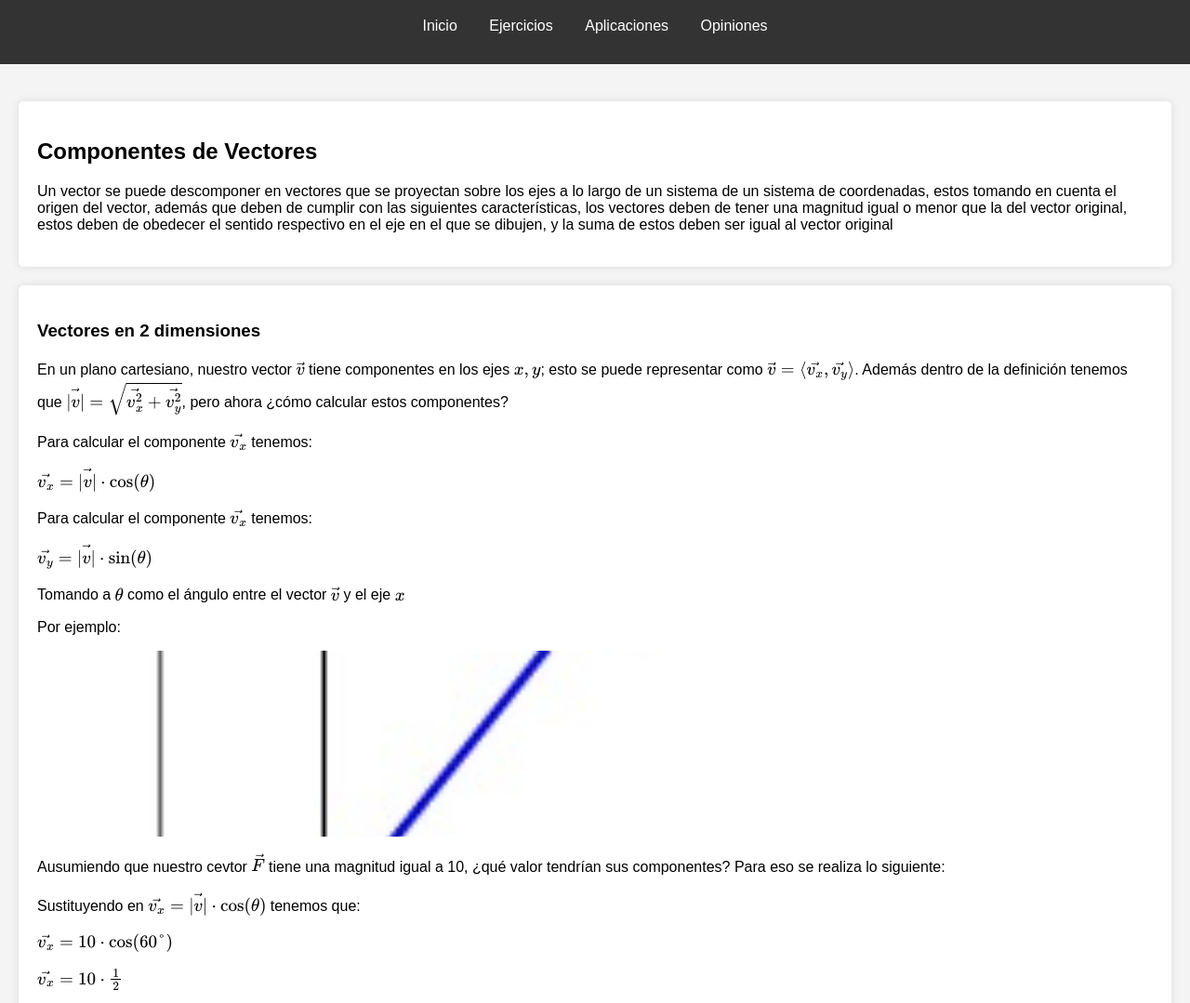
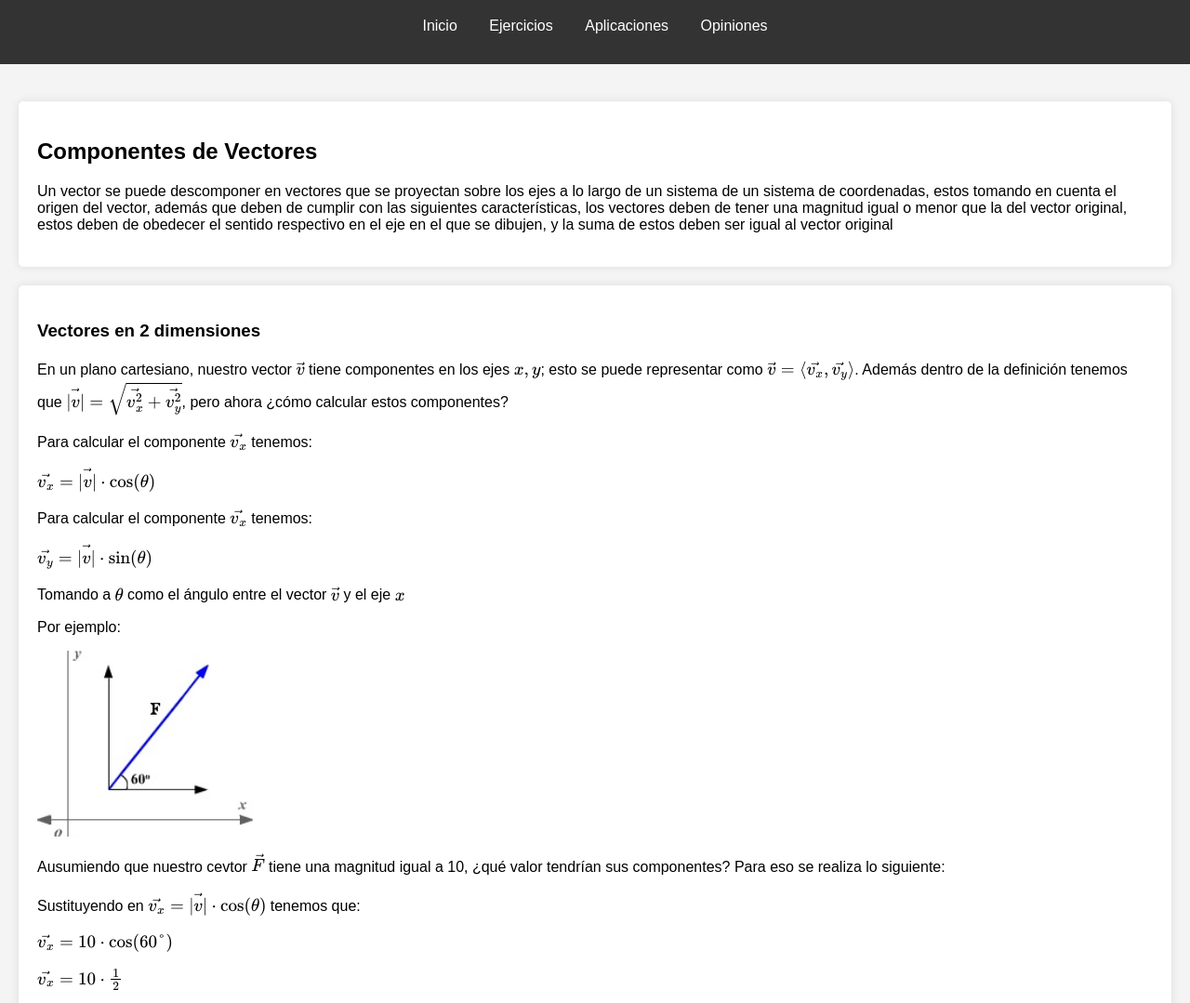
Before and after one commit to frangorcom/fisica, a website: page temario/Componentes/index.html in a window 1280 px wide. Shown: the part 77-1156 px from the top of the page at 93% size. Drawn offline with nearby package versions, Linux system fonts and the light colour scheme; a script that the page names is missing.

Commit message:
Primer commit

```diff
--- a/main/section.css
+++ b/main/section.css
@@ -67,7 +67,7 @@ footer {
 }
 
 .contenedor-imagen img {
-  width: 80%; /* La imagen ocupa todo el ancho del contenedor */
+  width: 20%; /* La imagen ocupa todo el ancho del contenedor */
   height: 100%; /* La imagen ocupa todo el alto del contenedor */
   object-fit: cover; /* Ajusta la imagen sin distorsionarla */
 }
```
